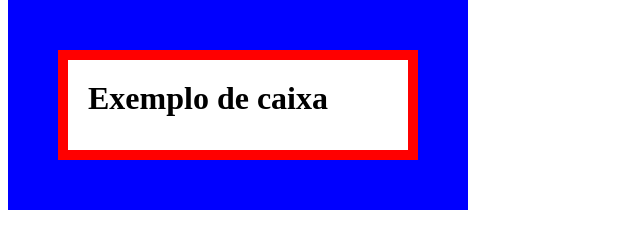
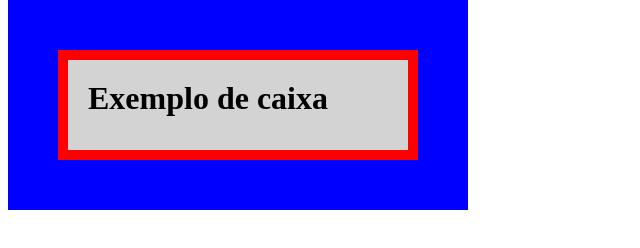
Before and after one commit to Programacao-para-Web-Design/aula-18-09-alana, a plain HTML site: page aula1809.html in a window 1280 px wide. Shown: the whole page, without its empty margins (0-640 px from the left). Drawn offline with Linux system fonts and the light colour scheme.

Commit message:
Update aula1809.html

```diff
--- a/aula1809.html
+++ b/aula1809.html
@@ -4,7 +4,7 @@
       h1{
         width: 300px; /* largura do h1 */
         height: 50px; /* altura do h1 */
-        background-color: light gray; /* cor de fundo do h1 */
+        background-color: lightgrey; /* cor de fundo do h1 */
         border-width: 10px; /* largura da borda */
         border-style: solid; /* a borda será sólida */
         border-color: red; /* cor da borda será vermelha */
```
